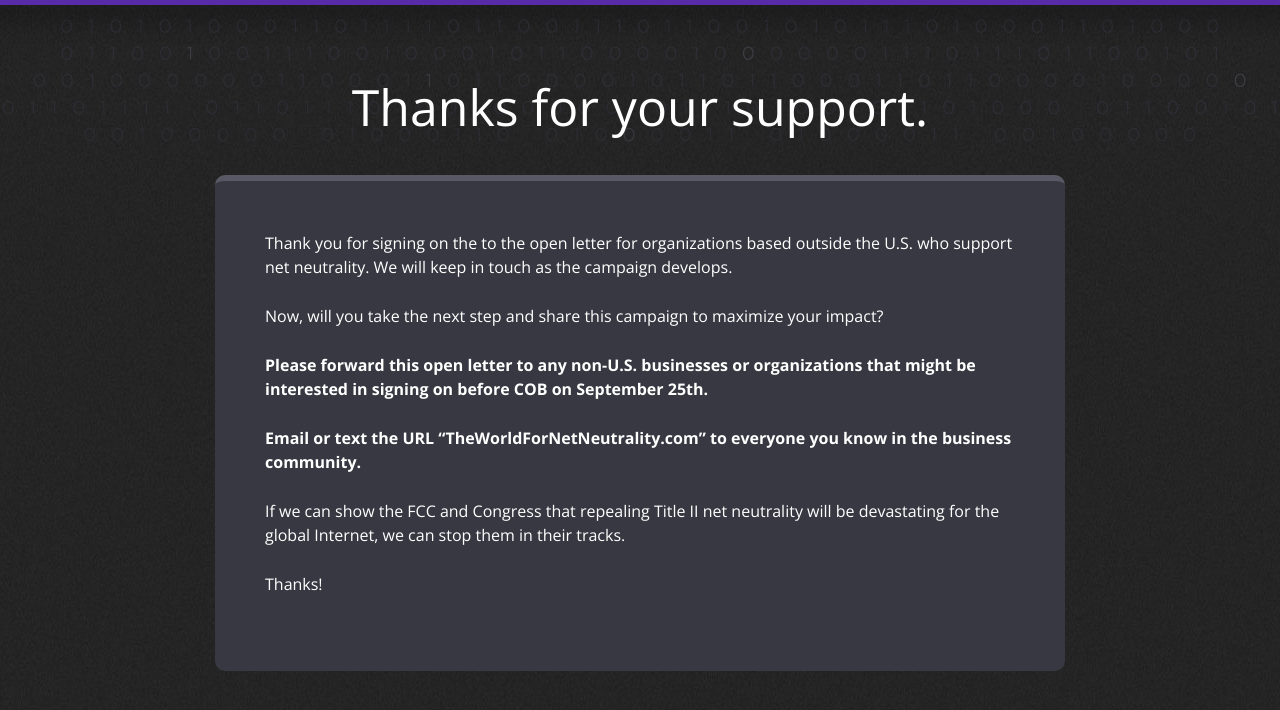
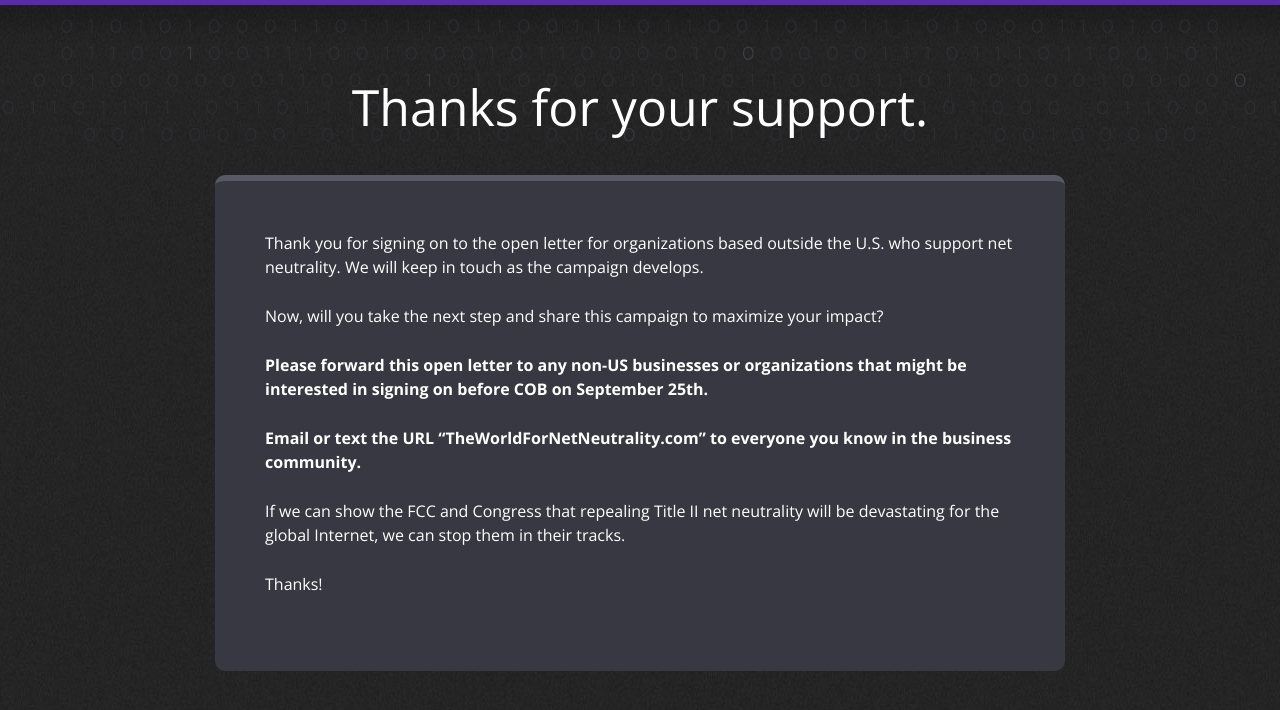
Before and after one commit to fightforthefuture/theworldfornetneutrality.com, a Jekyll site: the page built from thanks.md, in a window 1280 px wide. Shown: the top 710 px of the page. Built offline with Jekyll 4.4.1, drawn with Linux system fonts in a browser that asks for light colours.

Commit message:
Update thanks.md

```diff
--- a/thanks.md
+++ b/thanks.md
@@ -15,11 +15,11 @@
 
 <div class="letter-content">
 
-> Thank you for signing on the to the open letter for organizations based outside the U.S. who support net neutrality. We will keep in touch as the campaign develops.
+> Thank you for signing on to the open letter for organizations based outside the U.S. who support net neutrality. We will keep in touch as the campaign develops.
 >
 > Now, will you take the next step and share this campaign to maximize your impact?
 >
-> *Please forward this open letter to any non-U.S. businesses or organizations that might be interested in signing on before COB on September 25th.*
+> *Please forward this open letter to any non-US businesses or organizations that might be interested in signing on before COB on September 25th.*
 >
 > *Email or text the URL “TheWorldForNetNeutrality.com” to everyone you know in the business community.*
 >
```
